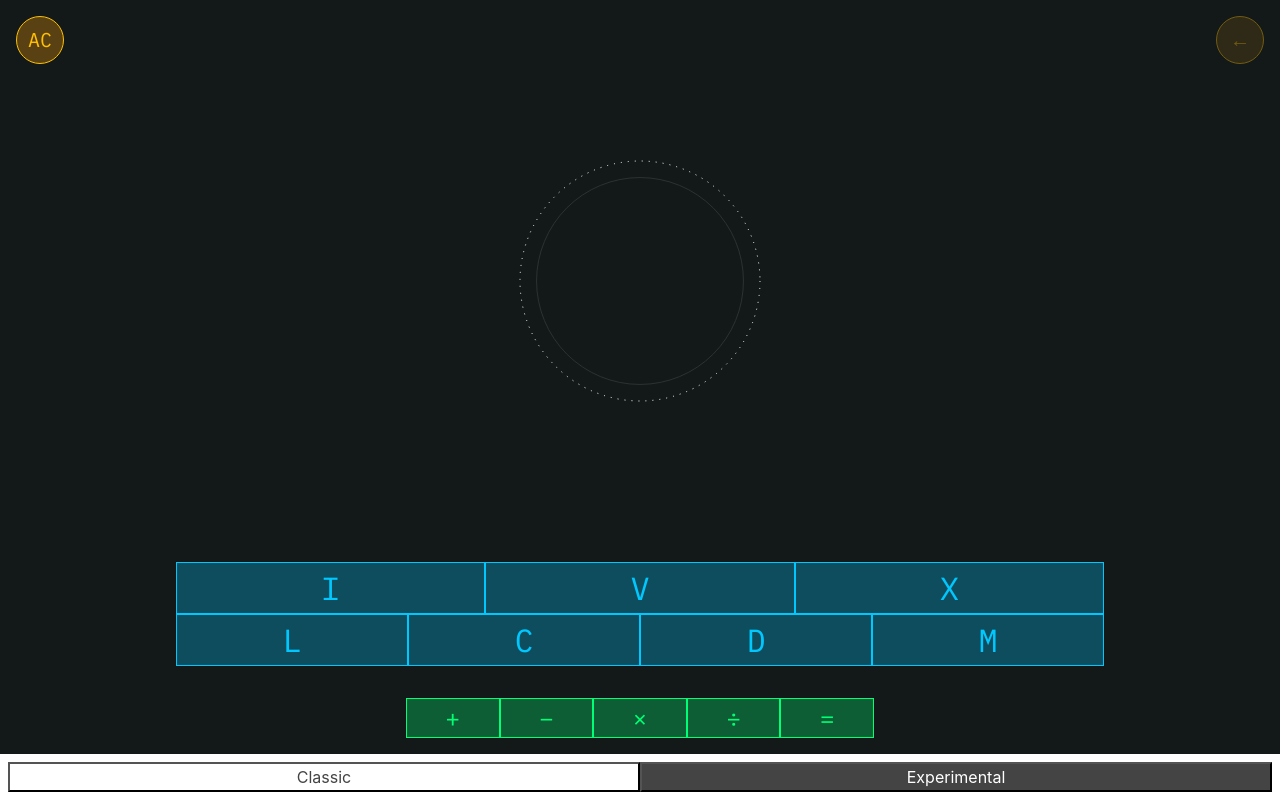
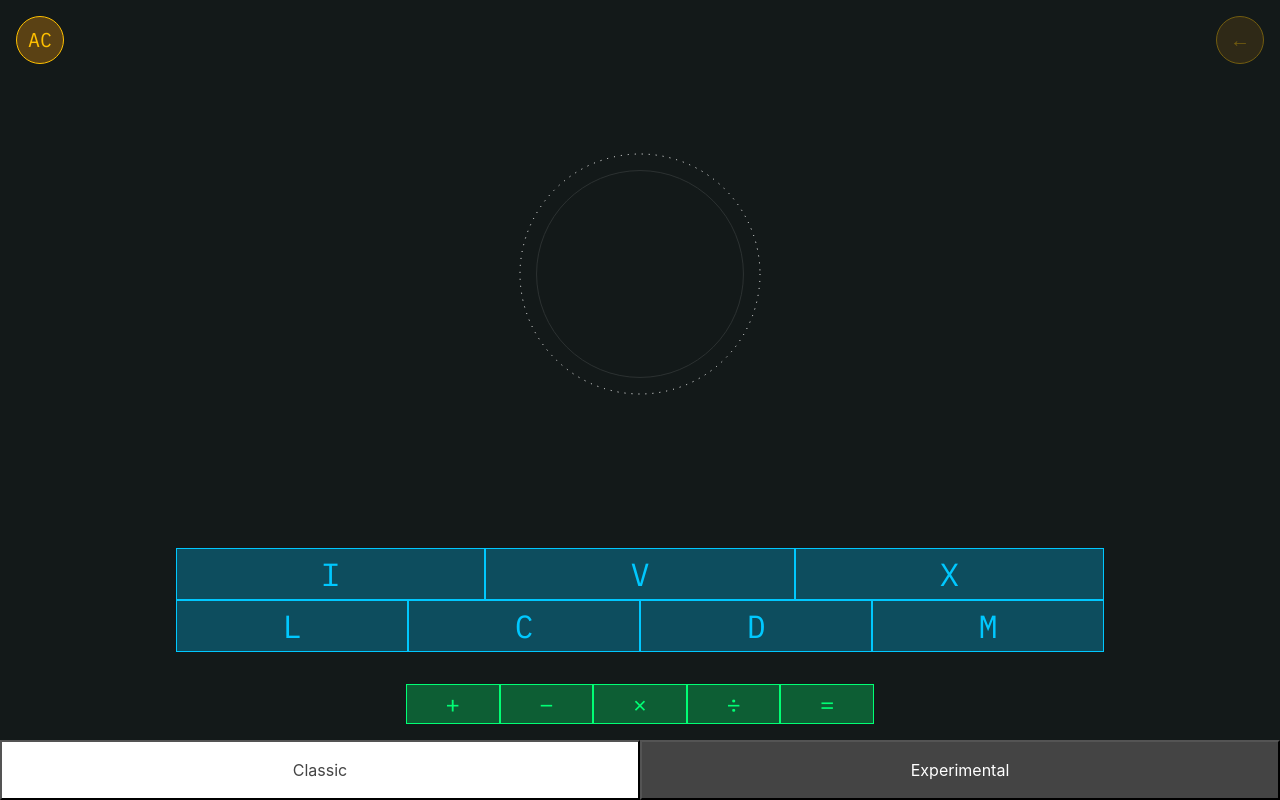
Before and after one commit to yoonslee/roman-numeral-calculator, a React (Create React App) app: page / in a window 1280 px wide. Built offline with nearby package versions, Linux system fonts and the light colour scheme.

Commit message:
style theme buttons

```diff
--- a/src/App.js
+++ b/src/App.js
@@ -269,7 +269,7 @@ const ExperimentalNumeralRow = styled.div`
 const ThemeBarContainer = styled.div`
   display: flex;
   align-items: center;
-  padding: 0.5rem;
+  /* padding: 0.5rem; */
   background-color: #fff;
 
   button {
@@ -277,6 +277,7 @@ const ThemeBarContainer = styled.div`
     display: flex;
     justify-content: center;
     align-items: center;
+    padding: 1rem;
   }
 `;
 
```
